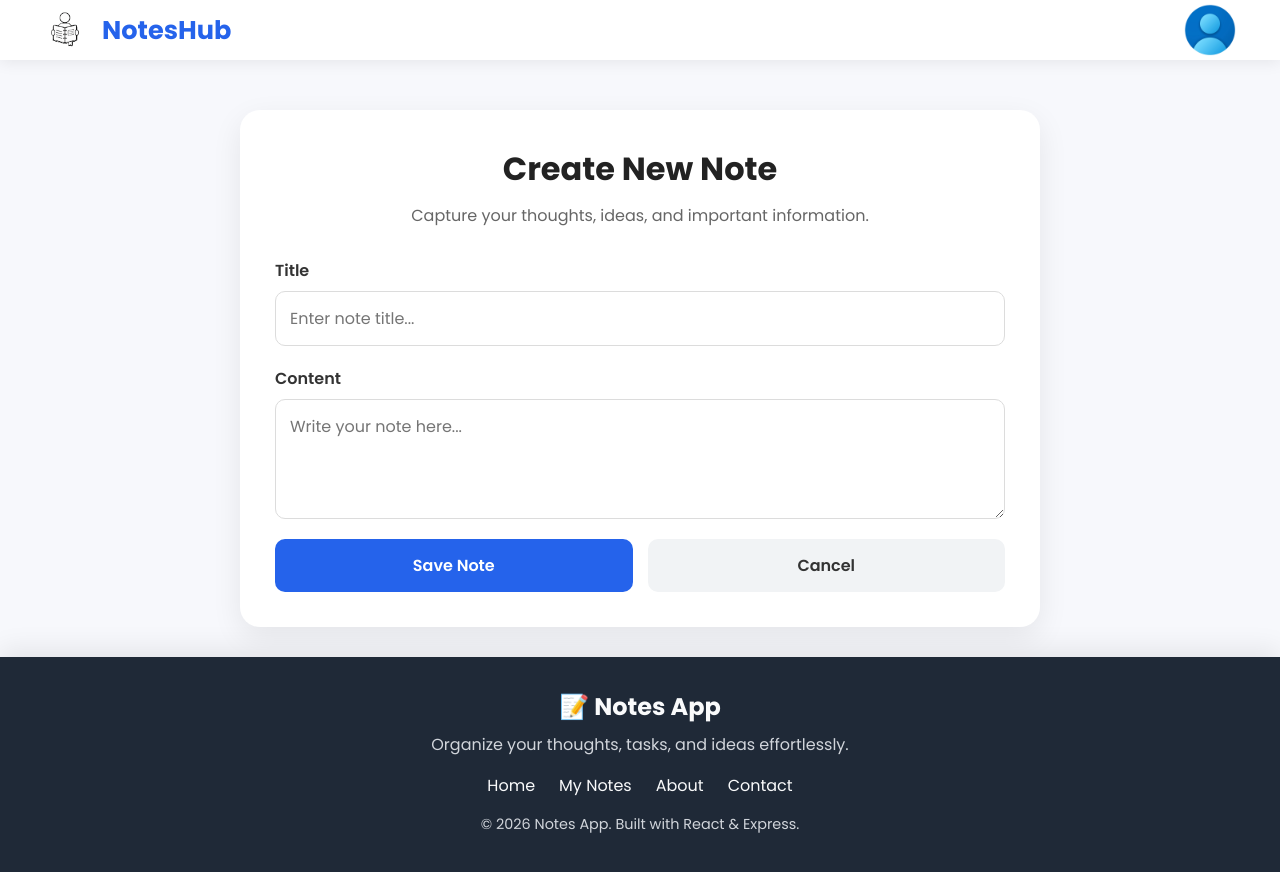
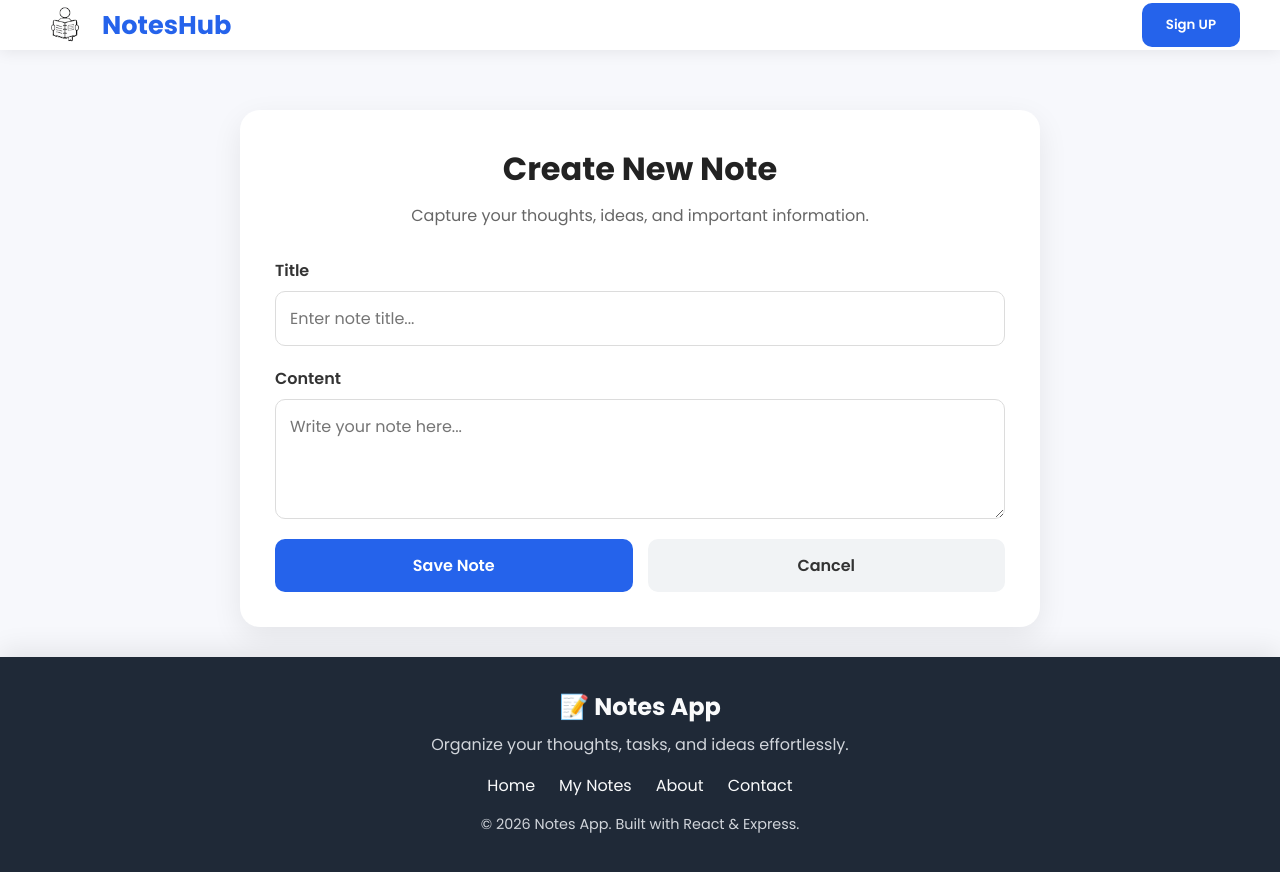
Before and after one commit to rehanraja-webdev/Notes-App, a React app in the folder frontend/: page /create-note in a window 1280 px wide. Shown: the top 872 px of the page. Built offline with nearby package versions, Linux system fonts and the light colour scheme; no server answers; the HTML template or start-up script is replaced by a standard one.

Commit message:
toggle between Sign up and profile image and navigate to the  correct page

```diff
--- a/frontend/src/App.jsx
+++ b/frontend/src/App.jsx
@@ -30,13 +30,10 @@ const App = () => {
 
   return (
     <Routes>
-      <Route
-        path="/sign-up"
-        element={<Login setUser={setUser} setNotes={setNotes} />}
-      />
+      <Route path="/sign-up" element={<Login setNotes={setNotes} />} />
 
       <Route path="/profile" element={<Profile />} />
-      <Route element={<Layout />}>
+      <Route element={<Layout user={user} />}>
         <Route
           path="/"
           element={<Home notes={notes} setNotes={setNotes} user={user} />}
--- a/frontend/src/components/Footer.jsx
+++ b/frontend/src/components/Footer.jsx
@@ -11,7 +11,7 @@ function Footer() {
         <div className="footer-links">
           <a href="/">Home</a>
           <a href="/notes">My Notes</a>
-          <a href="/about">About</a>
+          <a href="/profile">About</a>
           <a href="/contact">Contact</a>
         </div>
 
--- a/frontend/src/components/Layout.jsx
+++ b/frontend/src/components/Layout.jsx
@@ -3,10 +3,10 @@ import Navbar from "./Navbar";
 import Footer from "./Footer";
 import "./Layout.css";
 
-const Layout = () => {
+const Layout = ({ user }) => {
   return (
     <div className="layout">
-      <Navbar />
+      <Navbar user={user} />
 
       <main className="layout-main">
         <Outlet />
--- a/frontend/src/components/Navbar.css
+++ b/frontend/src/components/Navbar.css
@@ -39,6 +39,18 @@
   display: flex;
   align-items: center;
   gap: 20px;
+  text-decoration: none;
+}
+
+.nav-links .sign-up-btn {
+  border: none;
+  color: white;
+  background-color: #2563eb;
+  cursor: pointer;
+  padding: 12px 24px;
+  border-radius: 10px;
+  font-weight: 600;
+  transition: 0.3s;
 }
 
 .nav-link {
--- a/frontend/src/components/Navbar.jsx
+++ b/frontend/src/components/Navbar.jsx
@@ -2,7 +2,8 @@ import Images from "../assets/Image-container";
 import "./Navbar.css";
 import { Link } from "react-router-dom";
 
-const Navbar = () => {
+const Navbar = ({ user }) => {
+  const toggle = user ? "/profile" : "/sign-up";
   return (
     <nav className="navbar">
       <Link to="/" className="logo-container">
@@ -10,8 +11,12 @@ const Navbar = () => {
         <h2>NotesHub</h2>
       </Link>
 
-      <Link to="/profile" className="profile-icon nav-links">
-        <img src={Images.defaultProfile} alt="" />
+      <Link to={toggle} className="profile-icon nav-links">
+        {user ? (
+          <img src={Images.defaultProfile} alt="" />
+        ) : (
+          <button className="sign-up-btn">Sign UP</button>
+        )}
       </Link>
     </nav>
   );
--- a/frontend/src/pages/Login/Login.jsx
+++ b/frontend/src/pages/Login/Login.jsx
@@ -4,7 +4,7 @@ import Images from "../../assets/Image-container";
 import axios from "axios";
 import { useNavigate } from "react-router-dom";
 
-const Login = ({ setNotes, setUser }) => {
+const Login = ({ setNotes }) => {
   const navigate = useNavigate();
   const [currState, setCurrState] = useState("Sign Up");
 
@@ -31,8 +31,6 @@ const Login = ({ setNotes, setUser }) => {
         `http://localhost:3000/api/auth/${endpoint}`,
         formData,
       );
-
-      setUser(response.data.user.fullname.split(" ")[0]);
 
       const resNotes = await axios.get("http://localhost:3000/api/notes/get");
 
```
